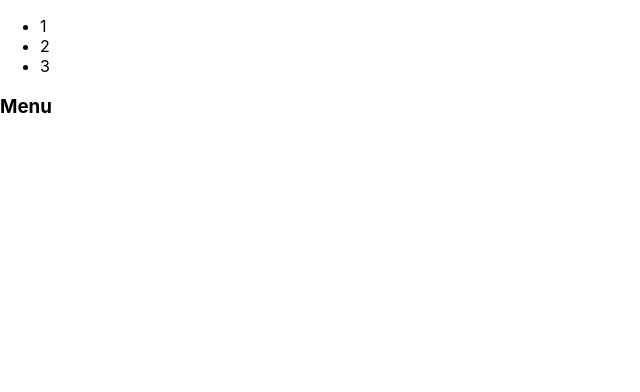
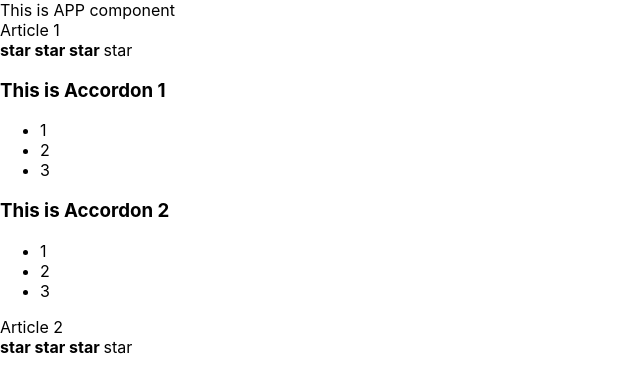
Before and after one commit to Lam1ro4eQ/it-kamasutra, a React (Create React App) app in the folder accordion/: page / in a window 1280 px wide. Shown: the top 392 px of the page, without its empty margins (0-640 px from the left). Built offline with nearby package versions, Linux system fonts and the light colour scheme.

Commit message:
react kabzda to light

```diff
--- a/accordion/src/App.tsx
+++ b/accordion/src/App.tsx
@@ -1,16 +1,24 @@
 import React from 'react';
 import {Accordion} from "./components/Accordion/Accordion";
+import Rating from "./components/Rating/Rating";
 
 const App = () => {
     return (
         <div>
-            <Accordion/>
+            <PageTitle title={"This is APP component"}/>
+            <>Article 1</>
+            <Rating value={3}/>
+            <Accordion title={"This is Accordon 1"}/>
+            <Accordion title={"This is Accordon 2"}/>
+            <>Article 2</>
+            <Rating value={4}/>
         </div>
     );
 };
 
-
-
+function PageTitle(props: any) {
+    return <div>{props.title}</div>
+}
 
 
 export default App;
--- a/accordion/src/components/Accordion/Accordion.tsx
+++ b/accordion/src/components/Accordion/Accordion.tsx
@@ -1,13 +1,20 @@
 import React from "react";
 
-export function Accordion() {
+export function Accordion(props: any) {
     return <div>
-        <AccordionTitle/>
+        <AccordionTitle title={props.title}/>
         <AccordionBody/>
     </div>
 }
 
-function AccordionTitle() {
+function AccordionTitle(props: any) {
+    return (
+        <h3>{props.title}</h3>
+    )
+}
+
+
+function AccordionBody() {
     return (
         <ul>
             <li>1</li>
@@ -16,10 +23,3 @@
         </ul>
     )
 }
-
-
-function AccordionBody() {
-    return (
-        <h3>Menu</h3>
-    )
-}
--- /dev/null
+++ b/accordion/src/components/Rating/Rating.tsx
@@ -0,0 +1,23 @@
+import React from "react";
+
+function Rating(props: any) {
+    return (
+        <div>
+            <Star selected={true}/>
+            <Star selected={true}/>
+            <Star selected={true}/>
+            <Star selected={false}/>
+        </div>
+    )
+}
+
+function Star(props: any) {
+    if (props.selected === true) {
+        return <span><b> star </b></span>
+    } else {
+        return <span> star </span>
+    }
+
+}
+
+export default Rating
```
